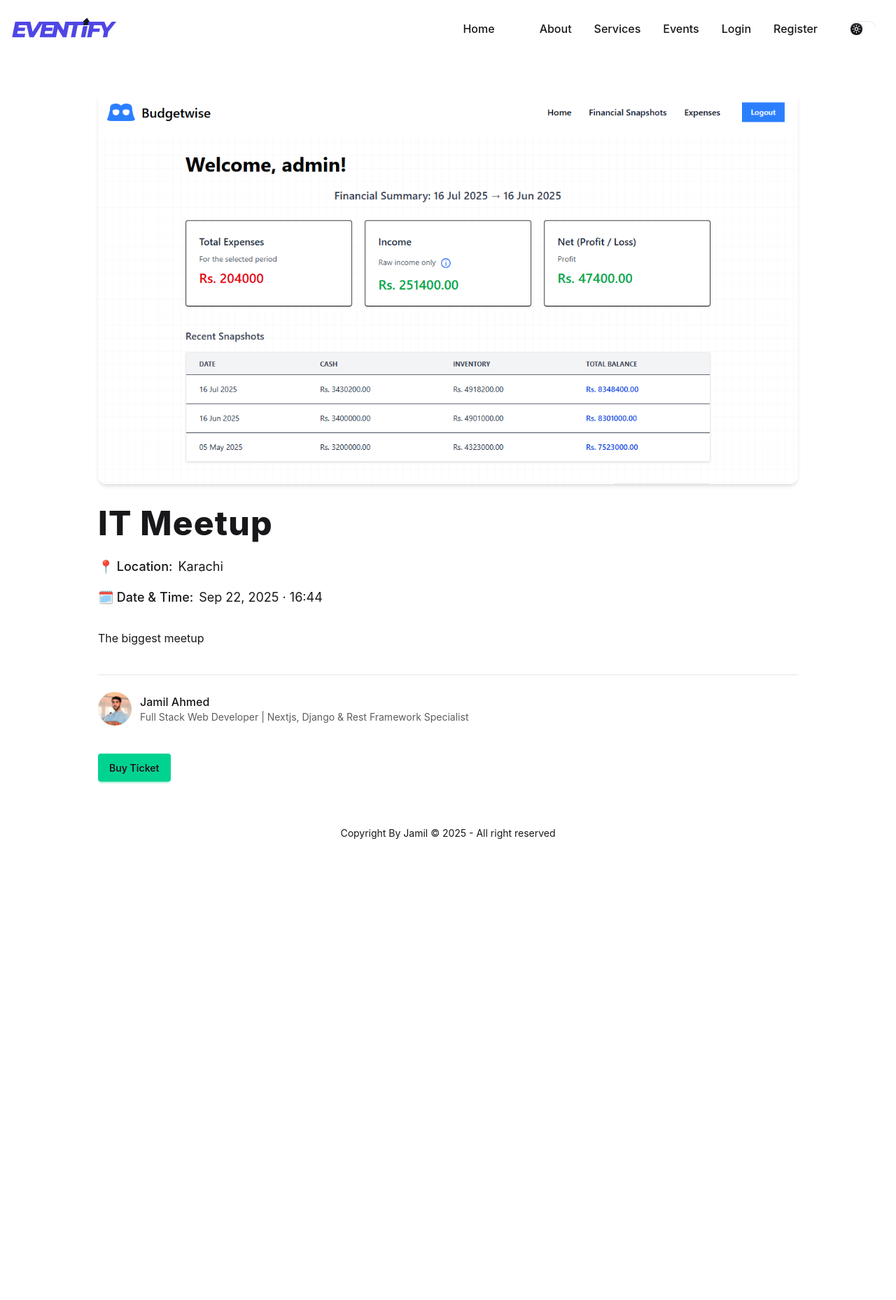
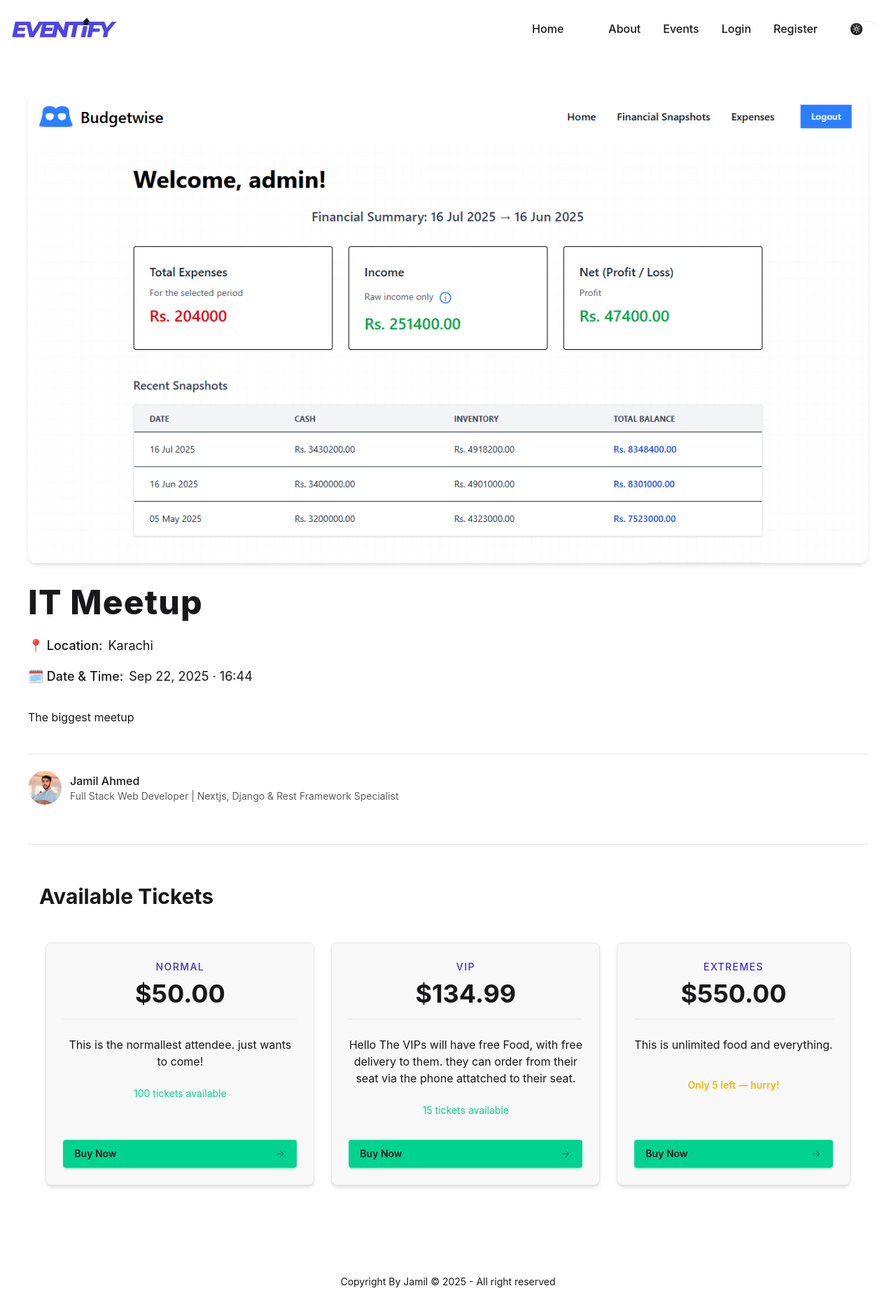
Before and after one commit to jamil-codes/Eventify-Djanog-Event-Management, a Django app: page /events/3/ in a window 1280 px wide. Shown: the whole page at 70% size. Before the commit the page ends 1199 px from the top, so only its background shows below. Run offline with Django 5.2, Linux system fonts and the light colour scheme; data comes from the database, SQL or seed files in the repository; both versions use the stored data as it was after the commit; some libraries are stand-ins or nearby versions.

Commit message:
Can add Ticket types and they are displayed for tickets.

```diff
--- a/authentication/urls.py
+++ b/authentication/urls.py
@@ -8,7 +8,7 @@ urlpatterns = [
     path('auth/register/', views.register_view, name='register'),
     path('auth/logout/', views.logout_view, name='logout'),
     path('<str:username>/', views.profile, name='profile'),
-    path('<str:username>/edit', views.edit_profile, name='edit_profile'),
+    path('<str:username>/edit/', views.edit_profile, name='edit_profile'),
     path('<str:username>/follow-toggle/',
          views.follow_toggle, name='follow_toggle'),
 ]
--- a/events/forms.py
+++ b/events/forms.py
@@ -1,5 +1,5 @@
-from django.forms import ModelForm, TextInput, Textarea, ClearableFileInput
-from .models import Event
+from django.forms import ModelForm, TextInput, Textarea, ClearableFileInput, NumberInput
+from .models import Event, TicketType
 
 input_class = 'input w-full my-2'
 textarea_class = 'textarea-custom w-full my-2'
@@ -32,3 +32,30 @@ class EventForm(ModelForm):
                 'class': "file-input file-input-bordered my-2 h-fit w-full"
             })
         }
+
+
+class TicketTypeForm(ModelForm):
+    class Meta:
+        model = TicketType
+        fields = ['name', 'description', 'price',
+                  'quantity_available']
+        widgets = {
+            'name': TextInput(attrs={
+                'class': input_class,
+                'placeholder': 'Ticket Name'
+            }),
+            'description': Textarea(attrs={
+                'class': textarea_class,
+                'placeholder': 'Ticket Description...'
+            }),
+            'price': NumberInput(attrs={
+                'class': input_class,
+                'placeholder': '$9.99',
+                'steps': '0.01'
+            }),
+            'quantity_available': NumberInput(attrs={
+                'class': input_class,
+                'placeholder': '100',
+                'steps': '0.01'
+            }),
+        }
--- a/events/urls.py
+++ b/events/urls.py
@@ -1,10 +1,12 @@
 from django.urls import path
-from . import views
+from .views import event_views, ticket_views
 
 app_name = 'events'
 urlpatterns = [
-    path('', views.events, name='events'),
-    path('<int:pk>/', views.event_detail, name='event_detail'),
-    path('<int:pk>/edit', views.edit_event, name='edit_event'),
-    path('new/', views.add_event, name='add_event'),
+    path('', event_views.events, name='events'),
+    path('<int:pk>/', event_views.event_detail, name='event_detail'),
+    path('<int:pk>/edit/', event_views.edit_event, name='edit_event'),
+    path('<int:pk>/add-ticket-type/',
+         ticket_views.add_ticket_type, name='add_ticket_type'),
+    path('new/', event_views.add_event, name='add_event'),
 ]
--- a/events/views.py
+++ b/events/views/event_views.py
@@ -1,13 +1,13 @@
 from django.shortcuts import render, redirect, get_object_or_404
-from .forms import EventForm
-from .models import Event
+from ..forms import EventForm
+from ..models import Event, TicketType
 from django.contrib import messages
 from django.contrib.auth.decorators import login_required
 
 
 def events(request):
     events = Event.objects.all().order_by('-timestamp', '-pk')
-    return render(request, 'events/events.html', {'events': events})
+    return render(request, 'events/event_templates/events.html', {'events': events})
 
 
 @login_required
@@ -30,13 +30,15 @@ def add_event(request):
     else:
         form = EventForm()
 
-    return render(request, 'events/add_event.html', {'form': form})
+    return render(request, 'events/event_templates/add_event.html', {'form': form})
 
 
 def event_detail(requst, pk):
     event = get_object_or_404(Event, pk=pk)
-    return render(requst, 'events/event_detail.html', {
-        'event': event
+    ticket_types = TicketType.objects.filter(event=event).order_by('price')
+    return render(requst, 'events/event_templates/event_detail.html', {
+        'event': event,
+        'ticket_types': ticket_types
     })
 
 
@@ -55,7 +57,7 @@ def edit_event(request, pk):
     else:
         form = EventForm(instance=event)
 
-    return render(request, 'events/edit_event.html', {
+    return render(request, 'events/event_templates/edit_event.html', {
         'form': form,
         'event': event
     })
--- a/templates/components/Navbar.html
+++ b/templates/components/Navbar.html
@@ -15,9 +15,6 @@
         </li>
         <li>
           <a href="#" class="block py-2 px-3 rounded-sm md:hover:text-blue-700 md:p-0 dark:hover:text-white">About</a>
-        </li>
-        <li>
-          <a href="#" class="block py-2 px-3 rounded-sm md:hover:text-blue-700 md:p-0 dark:hover:text-white">Services</a>
         </li>
         <li>
           <a href="{% url 'events:events' %}" class="block py-2 px-3 rounded-sm md:hover:text-blue-700 md:p-0 dark:hover:text-white">Events</a>
--- a/templates/events/event_detail.html
+++ /dev/null
@@ -1,61 +0,0 @@
-{% extends 'base.html' %}
-
-{% block title %}
-  {{ event.title }} by {{ event.orgenizer.name }} - Eventify
-{% endblock %}
-
-{% block body %}
-  <div class="mx-auto max-w-[1000px] w-[95%] my-12">
-    <!-- Event Image -->
-    {% if event.image %}
-      <figure class="aspect-[16/9] overflow-hidden rounded-xl shadow-md mb-8">
-        <img src="{{ event.image.url }}" alt="{{ event.title }}" class="w-full h-full object-cover" />
-      </figure>
-    {% endif %}
-
-    <!-- Title + Organizer Controls -->
-    <div class="flex flex-col md:flex-row md:items-center md:justify-between gap-4 mb-6">
-      <h1 class="text-4xl md:text-5xl font-extrabold leading-tight tracking-wide">{{ event.title }}</h1>
-      {% if request.user.is_authenticated and request.user.role == 'organizer' and request.user == event.orgenizer %}
-        <a href="{% url 'events:edit_event' event.pk %}" class="btn btn-primary btn-sm">Edit Event</a>
-      {% endif %}
-    </div>
-
-    <!-- Event Info -->
-    <div class="text-lg space-y-4 mb-8">
-      <p class="flex items-center gap-2">
-        <span class="font-medium">📍 Location:</span> {{ event.location }}
-      </p>
-      <p class="flex items-center gap-2">
-        <span class="font-medium">🗓 Date & Time:</span> {{ event.timestamp|date:'M d, Y · H:i' }}
-      </p>
-    </div>
-
-    <!-- Description -->
-    <div class="prose max-w-none mb-10">
-      <p>{{ event.description|linebreaks }}</p>
-    </div>
-
-    <!-- Organizer Section -->
-    <div class="border-t border-base-200 pt-6 flex items-center gap-4">
-      <a href="{% url 'authentication:profile' event.orgenizer.username %}" class="flex items-center gap-3 hover:bg-base-200/40 transition rounded-md p-2 -m-2">
-        {% if event.orgenizer.profile_pic %}
-          <div class="avatar">
-            <div class="w-12 h-12 rounded-full">
-              <img src="{{ event.orgenizer.profile_pic.url }}" alt="{{ event.orgenizer.name }}" />
-            </div>
-          </div>
-        {% endif %}
-        <div>
-          <p class="text-base font-medium">{{ event.orgenizer.name }}</p>
-          <p class="text-sm text-base-content/70">{{ event.orgenizer.tagline|default:'Organizer' }}</p>
-        </div>
-      </a>
-    </div>
-
-    <!-- CTA (optional: Tickets / Register) -->
-    <div class="mt-10">
-      <a href="#" class="btn btn-success w-full md:w-auto">Buy Ticket</a>
-    </div>
-  </div>
-{% endblock %}
--- /dev/null
+++ b/templates/events/event_templates/event_detail.html
@@ -0,0 +1,114 @@
+{% extends 'base.html' %}
+
+{% block title %}
+  {{ event.title }} by {{ event.orgenizer.name }} - Eventify
+{% endblock %}
+
+{% block body %}
+  <div class="mx-auto max-w-[1200px] w-[95%] my-12">
+    <!-- Event Image -->
+    {% if event.image %}
+      <figure class="aspect-[16/9] overflow-hidden rounded-xl shadow-md mb-8">
+        <img src="{{ event.image.url }}" alt="{{ event.title }}" class="w-full h-full object-cover" />
+      </figure>
+    {% endif %}
+
+    <!-- Title + Organizer Controls -->
+    <div class="flex flex-col md:flex-row md:items-center md:justify-between gap-4 mb-6">
+      <h1 class="text-4xl md:text-5xl font-extrabold leading-tight tracking-wide">{{ event.title }}</h1>
+      {% if request.user.is_authenticated and request.user.role == 'organizer' and request.user == event.orgenizer %}
+        <div class="flex gap-2">
+          <a href="{% url 'events:edit_event' event.pk %}" class="btn btn-primary btn-sm">Edit Event</a>
+          <a href="{% url 'events:add_ticket_type' event.pk %}" class="btn btn-secondary btn-sm">Add Ticket Type</a>
+        </div>
+      {% endif %}
+    </div>
+
+    <!-- Event Info -->
+    <div class="text-lg space-y-4 mb-8">
+      <p class="flex items-center gap-2">
+        <span class="font-medium">📍 Location:</span> {{ event.location }}
+      </p>
+      <p class="flex items-center gap-2">
+        <span class="font-medium">🗓 Date & Time:</span> {{ event.timestamp|date:'M d, Y · H:i' }}
+      </p>
+    </div>
+
+    <!-- Description -->
+    <div class="prose max-w-none mb-10">
+      <p>{{ event.description|linebreaks }}</p>
+    </div>
+
+    <!-- Organizer Section -->
+    <div class="border-t border-base-200 pt-6 flex items-center gap-4">
+      <a href="{% url 'authentication:profile' event.orgenizer.username %}" class="flex items-center gap-3 hover:bg-base-200/40 transition rounded-md p-2 -m-2">
+        {% if event.orgenizer.profile_pic %}
+          <div class="avatar">
+            <div class="w-12 h-12 rounded-full">
+              <img src="{{ event.orgenizer.profile_pic.url }}" alt="{{ event.orgenizer.name }}" />
+            </div>
+          </div>
+        {% endif %}
+        <div>
+          <p class="text-base font-medium">{{ event.orgenizer.name }}</p>
+          <p class="text-sm text-base-content/70">{{ event.orgenizer.tagline|default:'Organizer' }}</p>
+        </div>
+      </a>
+    </div>
+
+    <div class="border-t border-base-300 my-14"></div>
+
+    <!-- Ticket Types -->
+    {% if ticket_types %}
+      <div class="bg-base-100 pb-16 px-4 w-full mx-auto mt-12">
+        <div class="flex items-center justify-between mb-12">
+          <h2 class="text-3xl font-bold text-center">Available Tickets</h2>
+          {% if request.user.is_authenticated and request.user.role == 'organizer' and request.user == event.orgenizer %}
+            <a href="{% url 'events:add_ticket_type' event.pk %}" class="btn btn-outline btn-sm">+ Add Ticket Type</a>
+          {% endif %}
+        </div>
+
+        <div class="mx-auto w-full grid gap-6 justify-center items-start place-items-center grid-cols-[repeat(auto-fit,minmax(280px,max-content))]">
+          {% for ticket_type in ticket_types %}
+            <!-- Card -->
+            <div class="card bg-base-200 shadow-md border border-base-300 hover:shadow-xl transition-transform duration-300 hover:-translate-y-2 w-full max-w-sm h-full flex flex-col">
+              <div class="card-body text-center flex flex-col flex-1">
+                <h2 class="uppercase text-sm font-medium tracking-widest text-primary">{{ ticket_type.name }}</h2>
+                <h1 class="text-4xl font-bold pb-4 mb-4 border-b border-base-300">${{ ticket_type.price }}</h1>
+                <p class="text-base mb-4 flex-1">{{ ticket_type.description|default:'No description provided.' }}</p>
+                <p class="text-sm mb-6">
+                  {% if ticket_type.quantity_available == 0 %}
+                    <span class="text-error font-semibold">Sold Out</span>
+                  {% elif ticket_type.quantity_available < 10 %}
+                    <span class="text-warning font-semibold">Only {{ ticket_type.quantity_available }} left — hurry!</span>
+                  {% else %}
+                    <span class="text-success">{{ ticket_type.quantity_available }} tickets available</span>
+                  {% endif %}
+                </p>
+
+                <div class="card-actions mt-auto w-full">
+                  {% if ticket_type.quantity_available > 0 %}
+                    <a href="" class="btn btn-success w-full">
+                      Buy Now<svg xmlns="http://www.w3.org/2000/svg" class="w-4 h-4 ml-auto" fill="none" viewBox="0 0 24 24" stroke="currentColor">
+                        <path d="M5 12h14M12 5l7 7-7 7" />
+                      </svg>
+                    </a>
+                  {% else %}
+                    <button class="btn btn-disabled w-full">Sold Out</button>
+                  {% endif %}
+                </div>
+              </div>
+            </div>
+          {% endfor %}
+        </div>
+      </div>
+    {% else %}
+      <p class="mt-10 text-center text-base-content/70">No tickets available for this event.</p>
+      {% if request.user.is_authenticated and request.user.role == 'organizer' and request.user == event.orgenizer %}
+        <div class="text-center mt-6">
+          <a href="{% url 'events:add_ticket_type' event.pk %}" class="btn btn-secondary">+ Add Ticket Type</a>
+        </div>
+      {% endif %}
+    {% endif %}
+  </div>
+{% endblock %}
--- a/theme/static/css/dist/styles.css
+++ b/theme/static/css/dist/styles.css
@@ -19,7 +19,7 @@
     --color-white: #fff;
     --spacing: 0.25rem;
     --breakpoint-xl: 80rem;
-    --container-md: 28rem;
+    --container-sm: 24rem;
     --container-6xl: 72rem;
     --text-xs: 0.75rem;
     --text-xs--line-height: calc(1 / 0.75);
@@ -48,6 +48,7 @@
     --tracking-tight: -0.025em;
     --tracking-normal: 0em;
     --tracking-wide: 0.025em;
+    --tracking-widest: 0.1em;
     --leading-tight: 1.25;
     --leading-normal: 1.5;
     --leading-relaxed: 1.625;
@@ -1341,6 +1430,9 @@
   .ml-4 {
     margin-left: calc(var(--spacing) * 4);
   }
+  .ml-auto {
+    margin-left: auto;
+  }
   .status {
     display: inline-block;
     aspect-ratio: 1 / 1;
@@ -1476,6 +1568,12 @@
     box-shadow: none;
     background-image: none;
   }
+  .card-actions {
+    display: flex;
+    flex-wrap: wrap;
+    align-items: flex-start;
+    gap: calc(0.25rem * 2);
+  }
   .card-title {
     display: flex;
     align-items: center;
@@ -1680,20 +1769,23 @@
   .max-w-\[1000px\] {
     max-width: 1000px;
   }
+  .max-w-\[1200px\] {
+    max-width: 1200px;
+  }
   .max-w-\[1250px\] {
     max-width: 1250px;
   }
   .max-w-\[1280px\] {
     max-width: 1280px;
   }
-  .max-w-md {
-    max-width: var(--container-md);
-  }
   .max-w-none {
     max-width: none;
   }
   .max-w-screen-xl {
     max-width: var(--breakpoint-xl);
+  }
+  .max-w-sm {
+    max-width: var(--container-sm);
   }
   .flex-1 {
     flex: 1;
@@ -1719,11 +1811,17 @@
     outline: 2px solid currentColor;
     outline-offset: 2px;
   }
+  .grid-cols-\[repeat\(auto-fit\,minmax\(280px\,max-content\)\)\] {
+    grid-template-columns: repeat(auto-fit,minmax(280px,max-content));
+  }
   .flex-col {
     flex-direction: column;
   }
   .flex-wrap {
     flex-wrap: wrap;
+  }
+  .place-items-center {
+    place-items: center;
   }
   .items-center {
     align-items: center;
@@ -1803,6 +1901,10 @@
     border-top-style: var(--tw-border-style);
     border-top-width: 1px;
   }
+  .border-b {
+    border-bottom-style: var(--tw-border-style);
+    border-bottom-width: 1px;
+  }
   .alert-error {
     border-color: var(--color-error);
     color: var(--color-error-content);
@@ -1835,6 +1937,9 @@
   .bg-base-100 {
     background-color: var(--color-base-100);
   }
+  .bg-base-200 {
+    background-color: var(--color-base-200);
+  }
   .bg-gray-50 {
     background-color: var(--color-gray-50);
   }
@@ -1876,6 +1978,12 @@
   }
   .pt-10 {
     padding-top: calc(var(--spacing) * 10);
+  }
+  .pb-4 {
+    padding-bottom: calc(var(--spacing) * 4);
+  }
+  .pb-16 {
+    padding-bottom: calc(var(--spacing) * 16);
   }
   .text-center {
     text-align: center;
@@ -1973,6 +2077,10 @@
     --tw-tracking: var(--tracking-wide);
     letter-spacing: var(--tracking-wide);
   }
+  .tracking-widest {
+    --tw-tracking: var(--tracking-widest);
+    letter-spacing: var(--tracking-widest);
+  }
   .text-base-content {
     color: var(--color-base-content);
   }
@@ -2010,11 +2118,17 @@
   .text-primary {
     color: var(--color-primary);
   }
+  .text-success {
+    color: var(--color-success);
+  }
+  .text-warning {
+    color: var(--color-warning);
+  }
+  .uppercase {
+    text-transform: uppercase;
+  }
   .italic {
     font-style: italic;
-  }
-  .opacity-80 {
-    opacity: 80%;
   }
   .shadow {
     --tw-shadow: 0 1px 3px 0 var(--tw-shadow-color, rgb(0 0 0 / 0.1)), 0 1px 2px -1px var(--tw-shadow-color, rgb(0 0 0 / 0.1));
@@ -2060,6 +2174,11 @@
     transition-timing-function: var(--tw-ease, var(--default-transition-timing-function));
     transition-duration: var(--tw-duration, var(--default-transition-duration));
   }
+  .transition-transform {
+    transition-property: transform, translate, scale, rotate;
+    transition-timing-function: var(--tw-ease, var(--default-transition-timing-function));
+    transition-duration: var(--tw-duration, var(--default-transition-duration));
+  }
   .duration-300 {
     --tw-duration: 300ms;
     transition-duration: 300ms;
@@ -2640,6 +2788,21 @@
   syntax: "*";
   inherits: false;
 }
+@property --tw-translate-x {
+  syntax: "*";
+  inherits: false;
+  initial-value: 0;
+}
+@property --tw-translate-y {
+  syntax: "*";
+  inherits: false;
+  initial-value: 0;
+}
+@property --tw-translate-z {
+  syntax: "*";
+  inherits: false;
+  initial-value: 0;
+}
 @property --tw-scale-x {
   syntax: "*";
   inherits: false;
@@ -2679,6 +2842,9 @@
       --tw-ring-offset-color: #fff;
       --tw-ring-offset-shadow: 0 0 #0000;
       --tw-duration: initial;
+      --tw-translate-x: 0;
+      --tw-translate-y: 0;
+      --tw-translate-z: 0;
       --tw-scale-x: 1;
       --tw-scale-y: 1;
       --tw-scale-z: 1;
```
Also changed, not shown: other parts of theme/static/css/dist/styles.css (+118 -17 lines), events/models.py (+18 -7 lines), events/views/ticket_views.py (added, +23 -0 lines), templates/events/ticket_templates/add_ticket_type.html (added, +47 -0 lines), theme/static_src/src/styles.css (+13 -1 lines), db.sqlite3, events/migrations/0004_alter_tickettype_options_tickettype_description_and_more.py (added), media/profiles/profile.jpg, templates/events/event_templates/add_event.html (renamed from templates/events/add_event.html), templates/events/event_templates/edit_event.html (renamed from templates/events/edit_event.html), templates/events/event_templates/events.html (renamed from templates/events/events.html).
